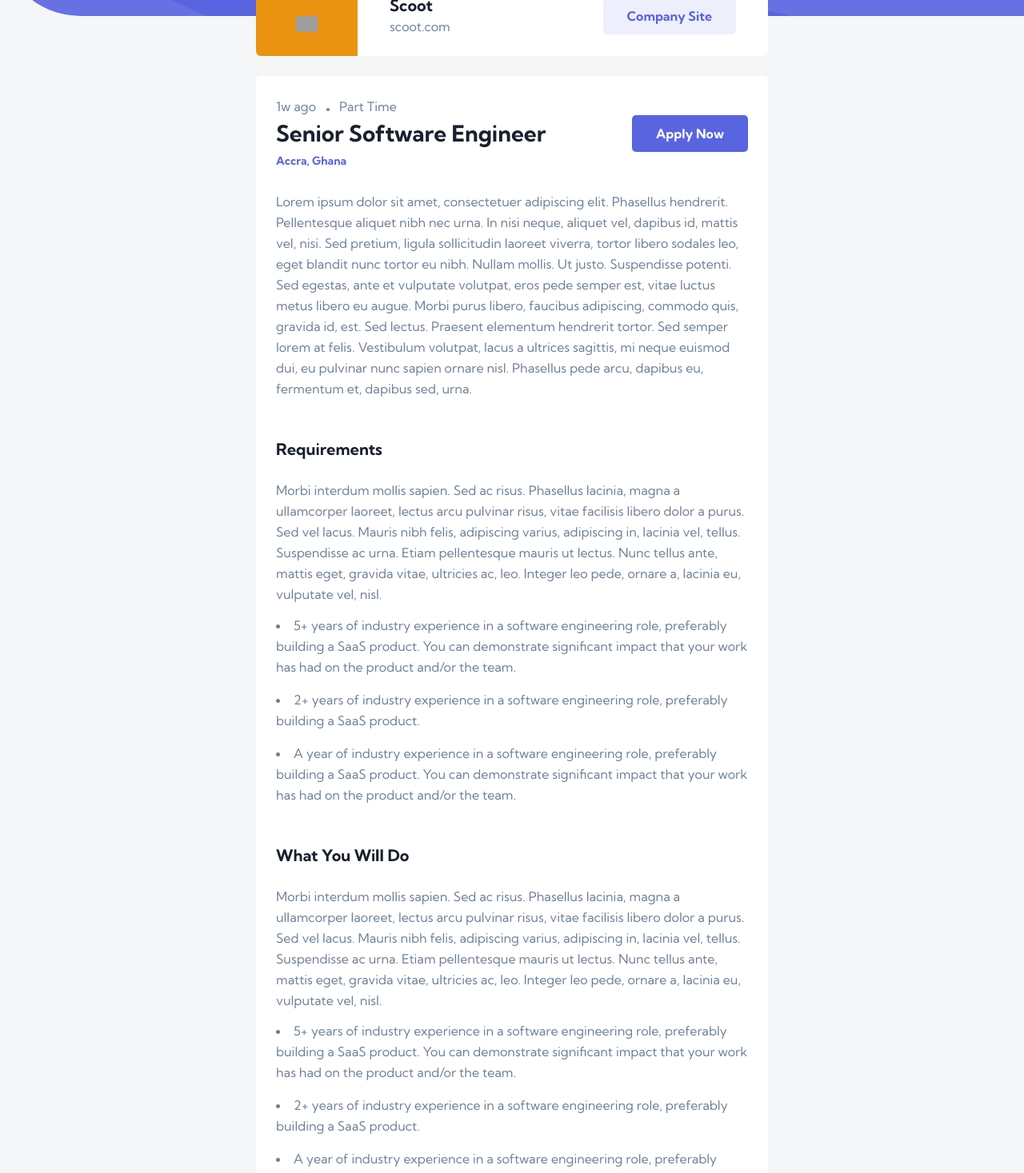
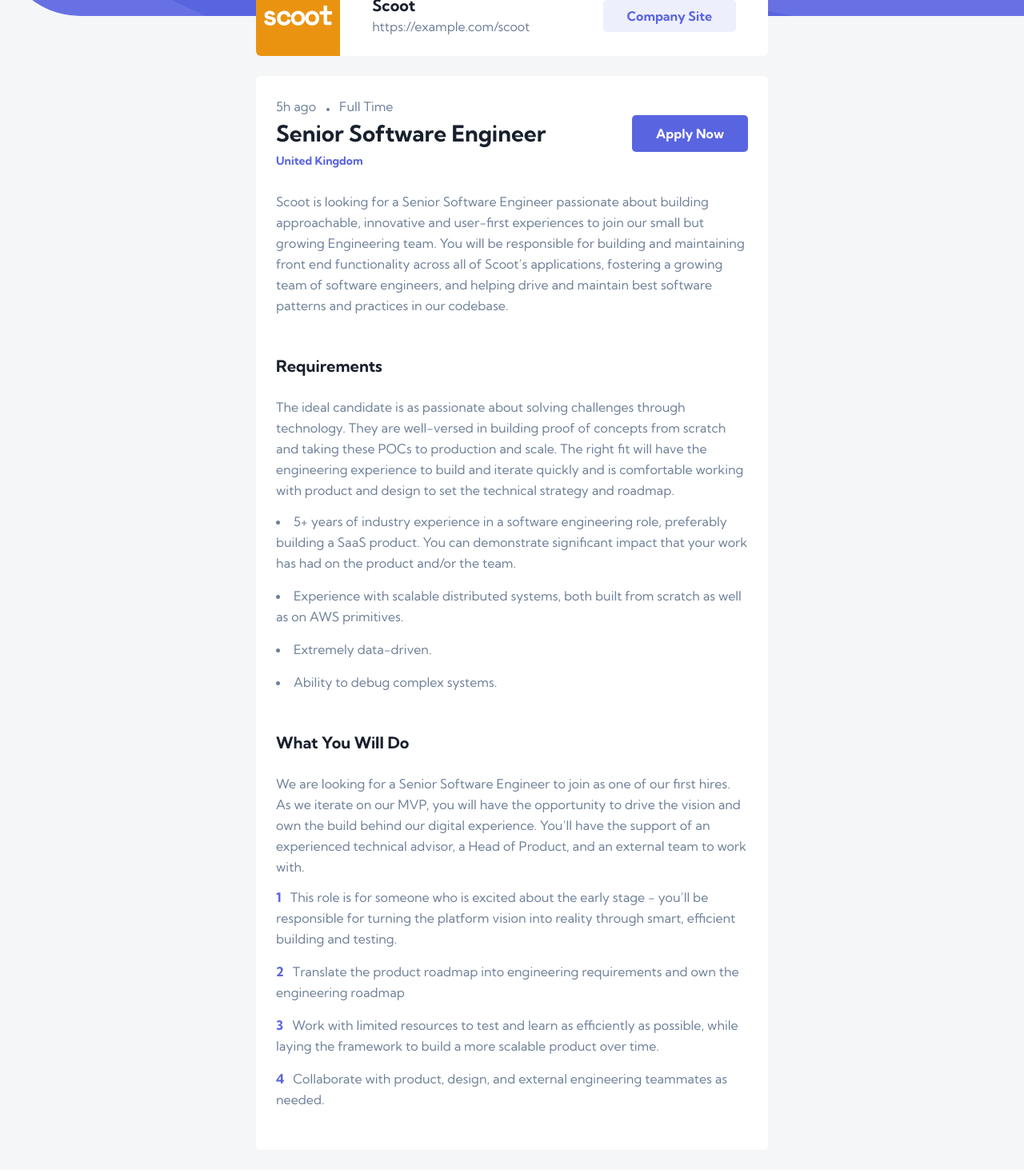
Before and after one commit to KingsleyAmankwah/dev-jobs, an Angular app: page /details/1 in a window 1280 px wide. Shown: the part 140-1607 px from the top of the page at 80% size. Built offline with nearby package versions, Linux system fonts and the light colour scheme; grey boxes are pictures that could not be loaded.

Commit message:
:feat/ Add job property from the component class to display the details

```diff
--- a/src/app/pages/details/details.component.html
+++ b/src/app/pages/details/details.component.html
@@ -1,3 +1,4 @@
+<ng-container *ngIf="job">
   <div class="lg:mx-[25%] mx-[5%]">
     <div
       [ngClass]="{
@@ -7,13 +8,10 @@
       }"
     >
       <div
-      class="md:w-[14rem] bg-[rgb(234_147_16)] grid place-items-center md:rounded-bl-[0.6rem] md:p-[5rem] p-[1rem] w-[5rem] h-[5rem] rounded-3xl md:rounded-none -mt-10 md:-mt-0"
+        class="md:w-[14rem] flex items-center md:rounded-bl-[0.6rem] md:py-[5rem] p-[1rem] w-[5rem] h-[5rem] rounded-3xl md:rounded-none -mt-10 md:-mt-0"
+        [style.background]="job.logoBackground"
       >
-      <img
-        src="/assets/images/logos/scoot.svg"
-        class="w-full"
-        alt="company logo"
-      />
+        <img [src]="job.logo" class="w-full" alt="company logo" />
       </div>
 
       <div
@@ -27,13 +25,14 @@
               'text-white': isDarkTheme
             }"
           >
-          Scoot
+            {{ job.company }}
           </h3>
-        <p class="cursor-pointer">scoot.com</p>
+          <p class="cursor-pointer">{{ job.website }}</p>
         </div>
 
         <div class="my-8 md:my-0">
-        <Button
+          <a
+            href="{{ job.website }}"
             [ngClass]="{
               'py-[1rem] px-[2rem] lg:px-[3rem] font-bold rounded-[0.5rem]': true,
               'bg-[#eeeffc] text-[#5964e0] hover:bg-[#939bf4]': !isDarkTheme,
@@ -41,7 +40,7 @@
             }"
           >
             Company Site
-        </Button>
+          </a>
         </div>
       </div>
     </div>
@@ -53,26 +52,32 @@
         'bg-[#19202d]': isDarkTheme
       }"
     >
-    <div class="details flex md:flex-row flex-col items-center justify-between">
+      <div
+        class="details flex md:flex-row flex-col items-center justify-between"
+      >
         <div class="title">
           <div class="flex items-baseline gap-5">
-          <p>1w ago</p>
-          <span class="w-[0.4rem] h-[0.4rem] rounded-full bg-[#6e8098]"></span>
-          <p>Part Time</p>
+            <p>{{ job.postedAt }}</p>
+            <span
+              class="w-[0.4rem] h-[0.4rem] rounded-full bg-[#6e8098]"
+            ></span>
+            <p>{{ job.contract }}</p>
           </div>
 
           <div class="name">
             <h3
               [ngClass]="{
-              'font-bold text-[2.8rem] py-[0.8rem] px-0': true,
+                'font-bold text-[1.5rem] md:text-[2rem] lg:text-[2.8rem] py-[0.8rem] px-0': true,
                 'text-[#19202D]': !isDarkTheme,
                 'text-white': isDarkTheme
               }"
             >
-            Senior Software Engineer
+              {{ job.position }}
             </h3>
 
-          <h4 class="font-bold text-[1.4rem] text-[#5964e0]">Accra, Ghana</h4>
+            <h4 class="font-bold text-[1.4rem] text-[#5964e0]">
+              {{ job.location }}
+            </h4>
           </div>
         </div>
 
@@ -89,17 +94,7 @@
 
       <section class="description py-10">
         <p>
-        Lorem ipsum dolor sit amet, consectetuer adipiscing elit. Phasellus
-        hendrerit. Pellentesque aliquet nibh nec urna. In nisi neque, aliquet
-        vel, dapibus id, mattis vel, nisi. Sed pretium, ligula sollicitudin
-        laoreet viverra, tortor libero sodales leo, eget blandit nunc tortor eu
-        nibh. Nullam mollis. Ut justo. Suspendisse potenti. Sed egestas, ante et
-        vulputate volutpat, eros pede semper est, vitae luctus metus libero eu
-        augue. Morbi purus libero, faucibus adipiscing, commodo quis, gravida
-        id, est. Sed lectus. Praesent elementum hendrerit tortor. Sed semper
-        lorem at felis. Vestibulum volutpat, lacus a ultrices sagittis, mi neque
-        euismod dui, eu pulvinar nunc sapien ornare nisl. Phasellus pede arcu,
-        dapibus eu, fermentum et, dapibus sed, urna.
+          {{ job.description }}
         </p>
       </section>
 
@@ -115,29 +110,12 @@
         </h3>
 
         <p class="pb-5">
-        Morbi interdum mollis sapien. Sed ac risus. Phasellus lacinia, magna a
-        ullamcorper laoreet, lectus arcu pulvinar risus, vitae facilisis libero
-        dolor a purus. Sed vel lacus. Mauris nibh felis, adipiscing varius,
-        adipiscing in, lacinia vel, tellus. Suspendisse ac urna. Etiam
-        pellentesque mauris ut lectus. Nunc tellus ante, mattis eget, gravida
-        vitae, ultricies ac, leo. Integer leo pede, ornare a, lacinia eu,
-        vulputate vel, nisl.
+          {{ job.requirements.content }}
         </p>
 
         <div class="flex flex-col gap-6">
-        <li>
-          5+ years of industry experience in a software engineering role,
-          preferably building a SaaS product. You can demonstrate significant
-          impact that your work has had on the product and/or the team.
-        </li>
-        <li>
-          2+ years of industry experience in a software engineering role,
-          preferably building a SaaS product.
-        </li>
-        <li>
-          A year of industry experience in a software engineering role,
-          preferably building a SaaS product. You can demonstrate significant
-          impact that your work has had on the product and/or the team.
+          <li class="" *ngFor="let item of job.requirements.items">
+            {{ item }}
           </li>
         </div>
       </section>
@@ -154,30 +132,18 @@
         </h3>
 
         <p class="pb-5">
-        Morbi interdum mollis sapien. Sed ac risus. Phasellus lacinia, magna a
-        ullamcorper laoreet, lectus arcu pulvinar risus, vitae facilisis libero
-        dolor a purus. Sed vel lacus. Mauris nibh felis, adipiscing varius,
-        adipiscing in, lacinia vel, tellus. Suspendisse ac urna. Etiam
-        pellentesque mauris ut lectus. Nunc tellus ante, mattis eget, gravida
-        vitae, ultricies ac, leo. Integer leo pede, ornare a, lacinia eu,
-        vulputate vel, nisl.
+          {{ job.role.content }}
         </p>
 
         <div class="flex flex-col gap-6">
-        <li>
-          5+ years of industry experience in a software engineering role,
-          preferably building a SaaS product. You can demonstrate significant
-          impact that your work has had on the product and/or the team.
-        </li>
-        <li>
-          2+ years of industry experience in a software engineering role,
-          preferably building a SaaS product.
-        </li>
-        <li>
-          A year of industry experience in a software engineering role,
-          preferably building a SaaS product. You can demonstrate significant
-          impact that your work has had on the product and/or the team.
-        </li>
+          <div *ngFor="let item of job.role.items; let i = index">
+            <span class="text-[#5964e0] font-bold">
+              {{ i + 1 }}
+            </span>
+            <span class="pl-3">
+              {{ item }}
+            </span>
+          </div>
         </div>
       </section>
     </div>
@@ -199,19 +165,22 @@
             'text-white': isDarkTheme
           }"
         >
-        Scoot
+          {{ job.position }}
         </h3>
-      <p class="capitalize">So Digital Inc.</p>
+        <p class="capitalize py-2">
+          {{ job.company }}
+        </p>
       </div>
 
       <div
         class="apply-btn flex justify-center w-full md:w-fit bg-[#5964e0] rounded-lg md:bg-transparent md:rounded-none"
       >
         <div>
-        <Button class="button py-[1rem] px-[2rem] lg:px-[3rem]">
+          <button class="button py-[1rem] px-[2rem] lg:px-[3rem]">
             Apply Now
-        </Button>
+          </button>
         </div>
       </div>
     </div>
   </footer>
+</ng-container>
```
Lines whose indentation alone changed are shown as unchanged.
